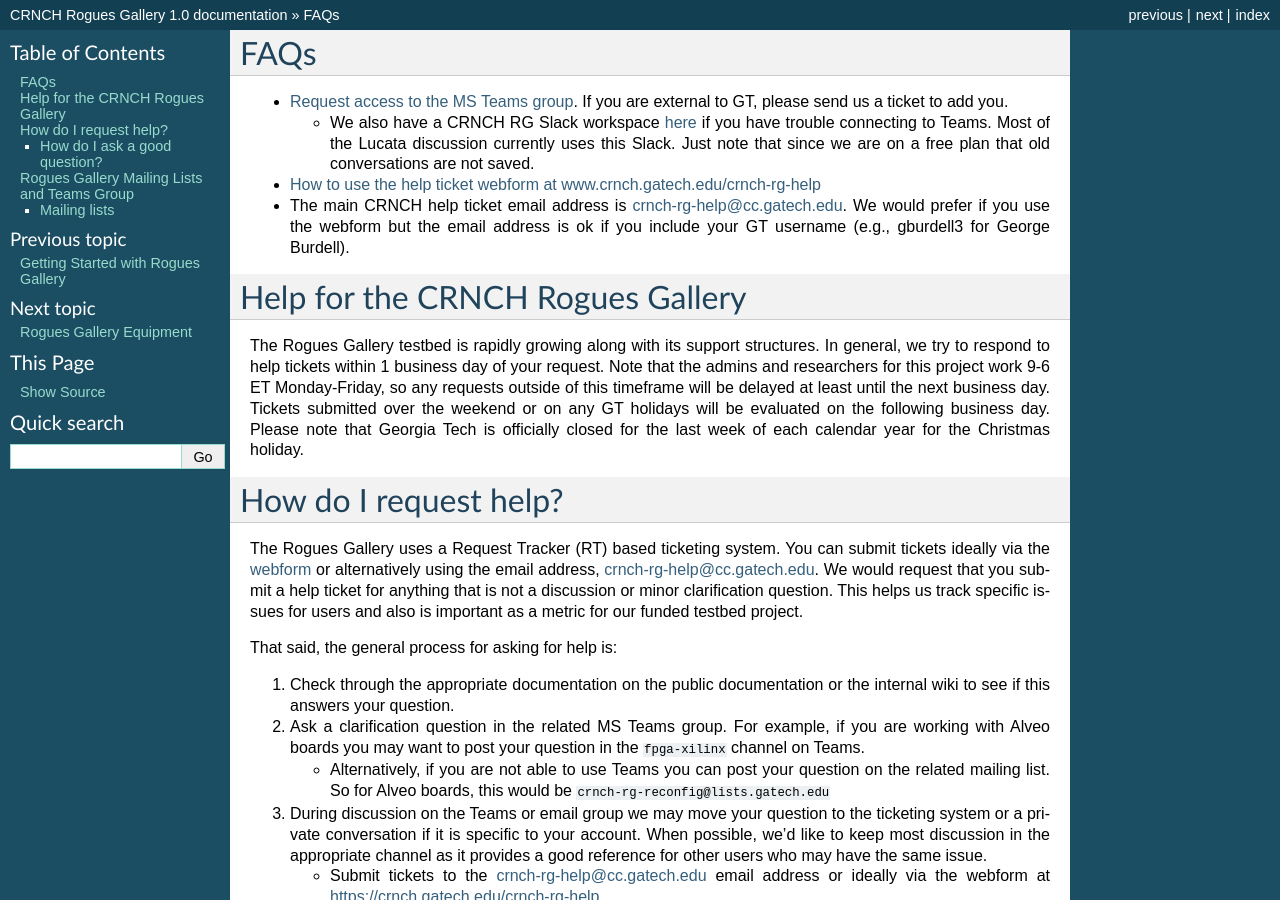
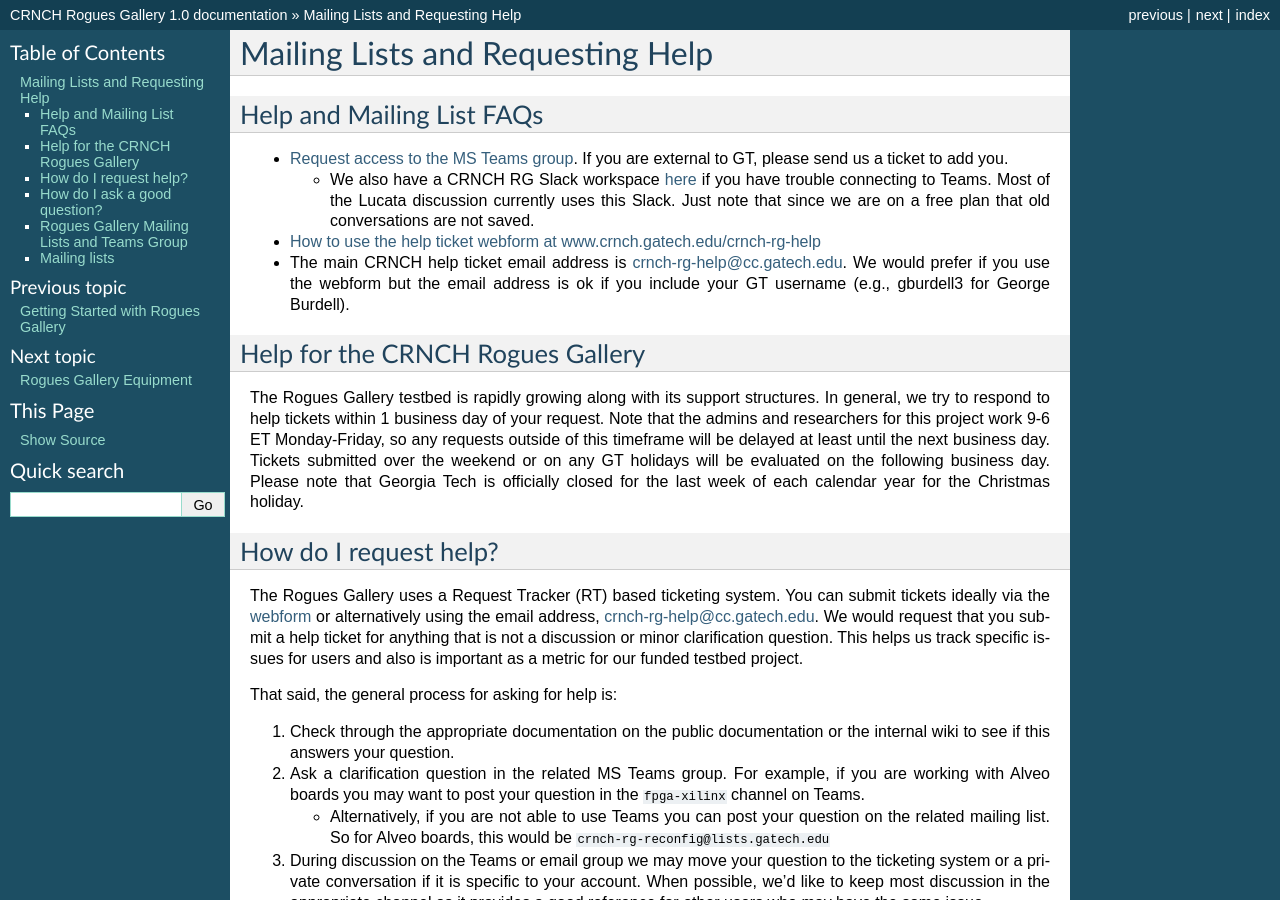
Before and after one commit to gt-crnch-rg/read-the-docs, a Sphinx documentation site: the page built from docs/general/mailing-list-help-tickets.rst, in a window 1280 px wide and 900 px high. Built offline with Sphinx 7.4.7, drawn with Linux system fonts in a browser that asks for light colours; pages that are not in the unit, such as notebooks, are missing from menus; some of the changed text lies outside the part shown.

Commit message:
Update mailing-list-help-tickets.rst

```diff
--- a/docs/general/mailing-list-help-tickets.rst
+++ b/docs/general/mailing-list-help-tickets.rst
@@ -1,5 +1,10 @@
-FAQs
-=====
+============
+Mailing Lists and Requesting Help
+============
+
+
+Help and Mailing List FAQs
+--------------
 
 -  `Request access to the MS Teams   group <https://teams.microsoft.com/l/team/19%3acbae4953c30a44caad4afd4ef00e64be%40thread.tacv2/conversations?groupId=dfbaab66-ec98-4d00-9e91-ce166bc95432&tenantId=482198bb-ae7b-4b25-8b7a-6d7f32faa083>`__.  If you are external to GT, please send us a ticket to add you.
 
@@ -12,13 +17,13 @@ FAQs
 -  The main CRNCH help ticket email address is   crnch-rg-help@cc.gatech.edu. We would prefer if you use the webform but the email address is ok if you include your GT username (e.g., gburdell3 for George Burdell).
 
 Help for the CRNCH Rogues Gallery
-=================================
+--------------
 
 The Rogues Gallery testbed is rapidly growing along with its support structures. In general, we try to respond to help tickets within 1 business day of your request. Note that the admins and researchers for this project work 9-6 ET Monday-Friday, so any requests outside of this timeframe will be delayed at least until the next business day. Tickets
 submitted over the weekend or on any GT holidays will be evaluated on the following business day. Please note that Georgia Tech is officially closed for the last week of each calendar year for the Christmas holiday.
 
 How do I request help?
-======================
+--------------
 
 The Rogues Gallery uses a Request Tracker (RT) based ticketing system. You can submit tickets ideally via the `webform <https://crnch.gatech.edu/crnch-rg-help>`__ or alternatively using the email address, crnch-rg-help@cc.gatech.edu. We would request that you submit a help ticket for anything that is not a discussion or
 minor clarification question. This helps us track specific issues for users and also is important as a metric for our funded testbed project.
@@ -79,7 +84,7 @@ recommend the following for asking a clear suggestion:
    get your question answered in a prompt fashion.
 
 Rogues Gallery Mailing Lists and Teams Group
-============================================
+--------------
 
 There are mailing lists for general user notifications and updates as
 well as sub-lists for each large area of research within the Rogues
```
